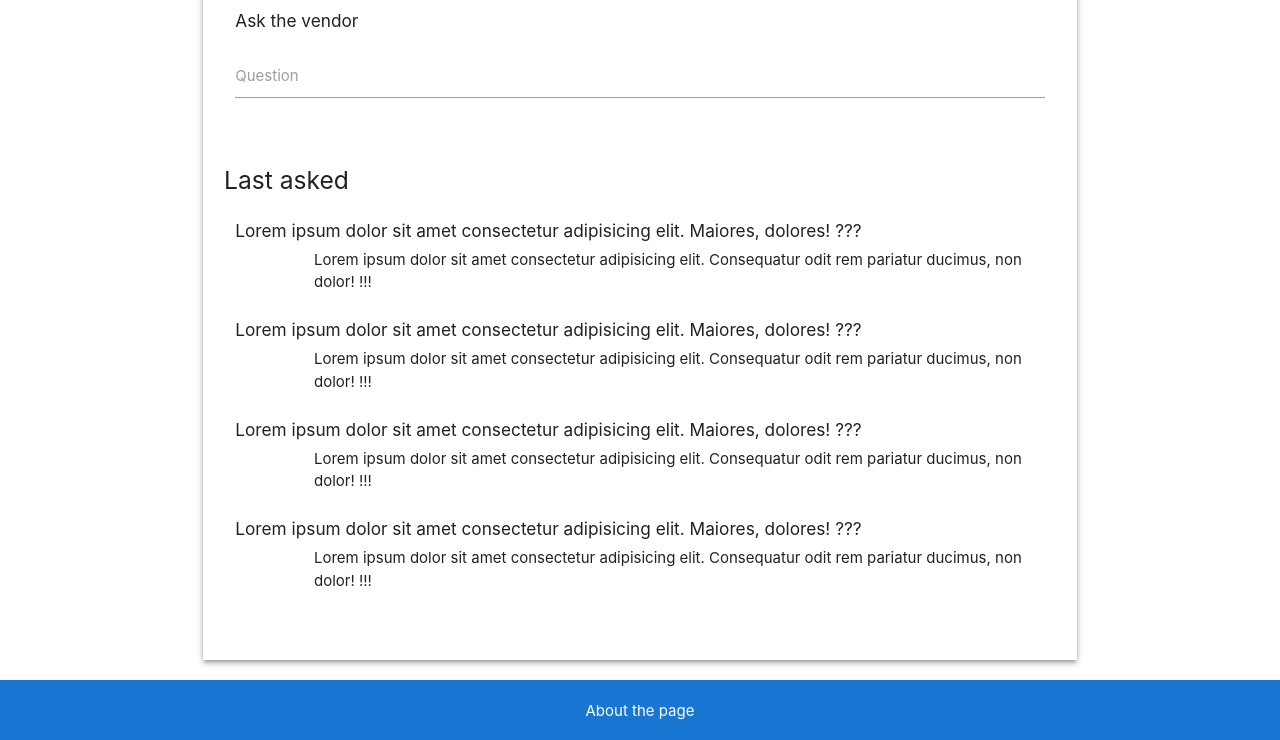
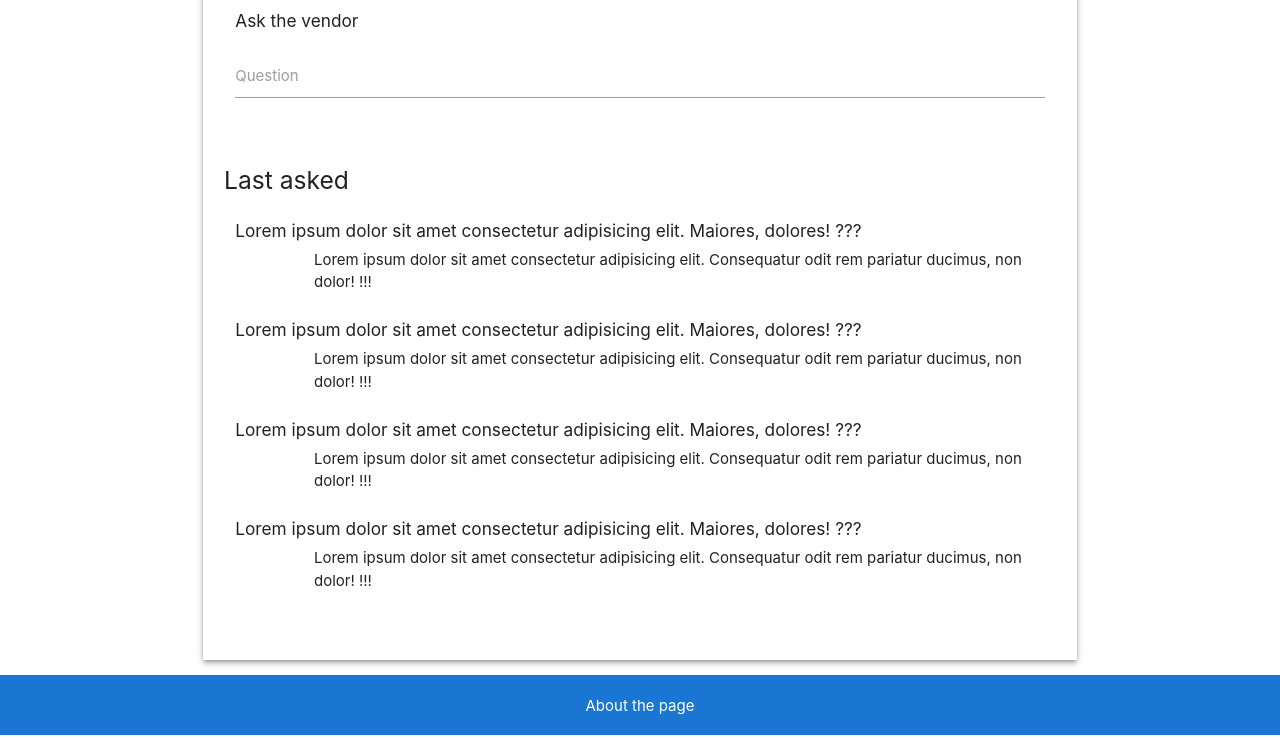
Before and after one commit to arielestebansoto/ecommerce, a React app: page /product/1 in a window 1280 px wide. Shown: the part 707-1447 px from the top of the page. Built offline with nearby package versions, Linux system fonts and the light colour scheme; no server answers.

Commit message:
footer on the bottom of the page

```diff
--- a/src/components/Footer/styles.scss
+++ b/src/components/Footer/styles.scss
@@ -2,6 +2,12 @@
     display: flex;
     justify-content: center;
     height: 60px;
+    width: 100%;
+
+    position: absolute;
+    bottom: 0;
+
+    transform: translateY(125%);
 
     &  a {
         color: white;
--- a/src/container/App/global.scss
+++ b/src/container/App/global.scss
@@ -1,3 +1,8 @@
+#app {
+    position: relative;
+    min-height: 100vh;
+}
+
 $secondary-color: #ffe600;
 
 label span::after {
```
